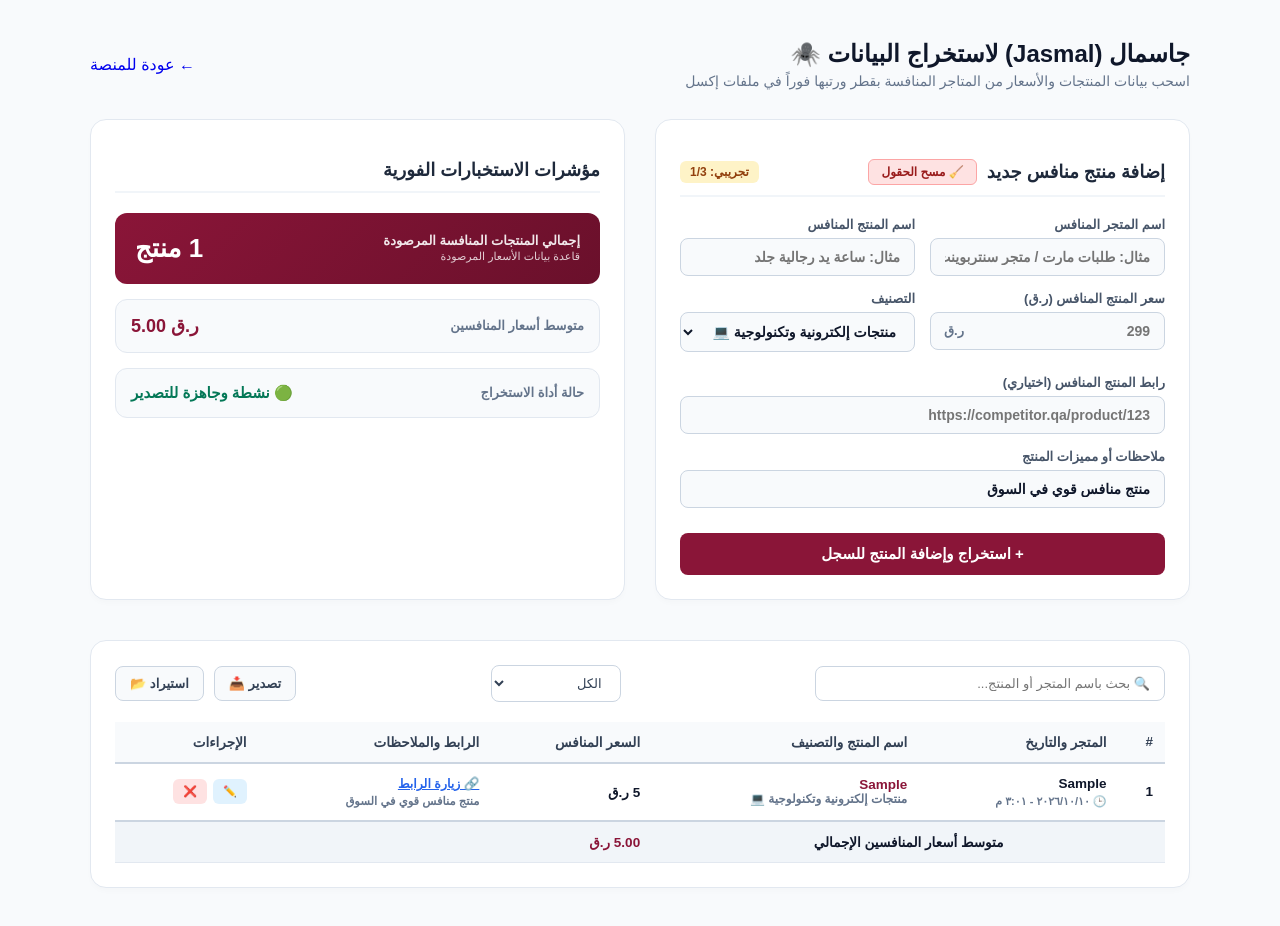
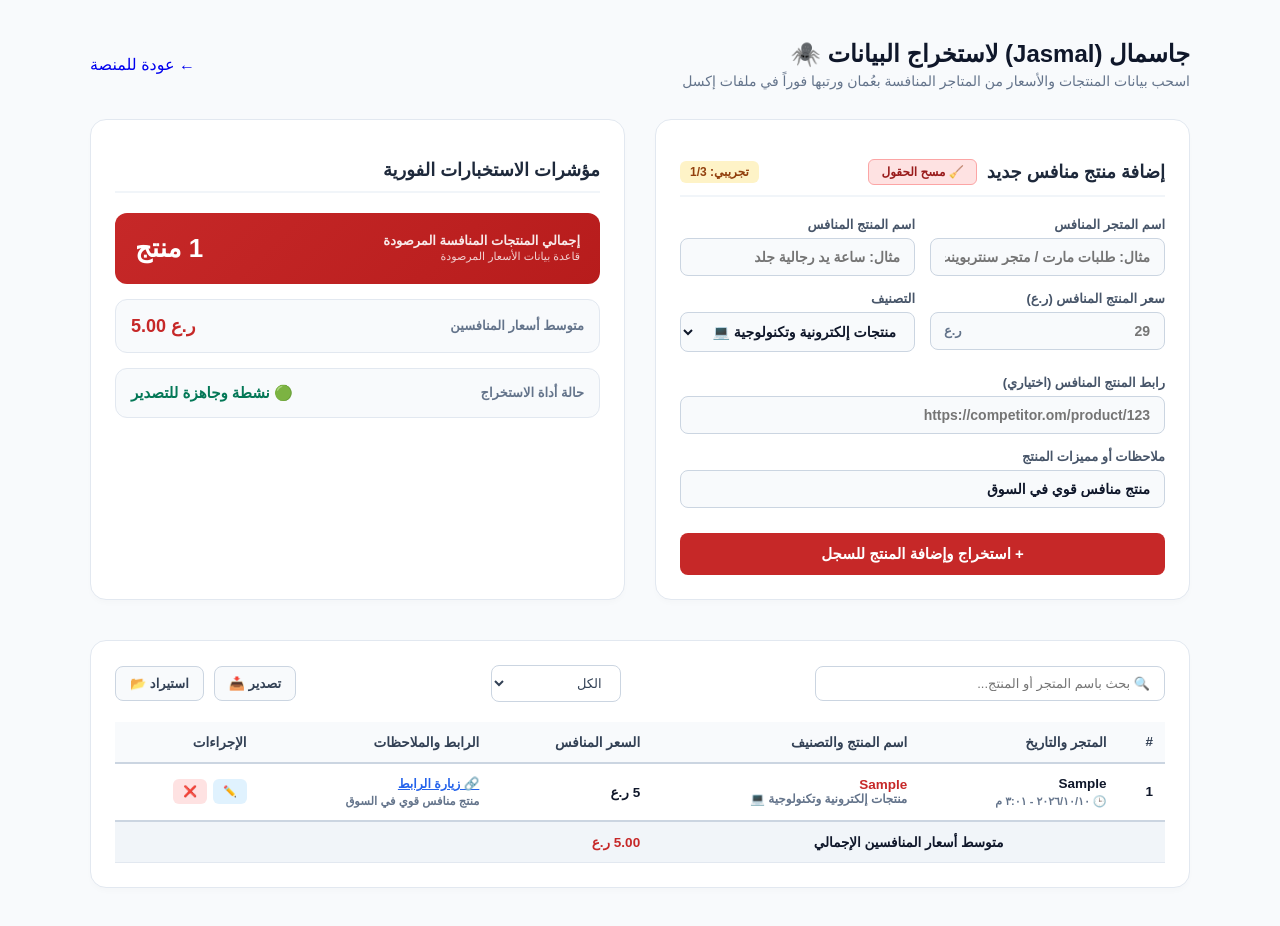
Before and after one commit to engaziasa-lang/engazia-app, a Next.js app: page /hub/om/jasmal in a window 1280 px wide. Both pictures are taken after typing "Sample", "Sample", "5", "https://example.com" into the empty fields and a click on the button "+ استخراج وإضافة المنتج للسجل". Built offline with nearby package versions, Linux system fonts and the light colour scheme.

Commit message:
Update page.tsx

```diff
--- a/app/hub/om/jasmal/page.tsx
+++ b/app/hub/om/jasmal/page.tsx
@@ -12,10 +12,10 @@ interface JasmalItem {
   category: string;
   notes: string;
   createdAt?: string;
-  timestamp?: number; // تمت الإضافة للفرز الزمني
+  timestamp?: number;
 }
 
-export default function JasmalScraperQA() {
+export default function JasmalScraperOM() {
   const [lang, setLang] = useState<'ar' | 'en'>('ar');
 
   const [competitorName, setCompetitorName] = useState<string>('');
@@ -29,7 +29,7 @@ export default function JasmalScraperQA() {
 
   const [items, setItems] = useState<JasmalItem[]>([]);
   const [searchQuery, setSearchQuery] = useState<string>('');
-  const [dateFilter, setDateFilter] = useState<string>('all'); // الفرز الزمني
+  const [dateFilter, setDateFilter] = useState<string>('all');
   const [editingId, setEditingId] = useState<string | null>(null);
 
   const [isClient, setIsClient] = useState(false);
@@ -39,15 +39,13 @@ export default function JasmalScraperQA() {
 
   useEffect(() => {
     setIsClient(true);
-    setIsActivated(!!localStorage.getItem('merchant_license_key_qa'));
+    setIsActivated(!!localStorage.getItem('merchant_license_key_om'));
 
-    // قراءة اللغة من الصفحة الرئيسية
     const savedLang = localStorage.getItem('seerk_global_lang') as 'ar' | 'en';
     if (savedLang) {
       setLang(savedLang);
     }
 
-    // ضبط القيم الافتراضية بناءً على اللغة
     if (savedLang === 'en') {
       setCategorySelect('Electronics & Tech 💻');
       setCustomCategory('Electronics & Tech 💻');
@@ -58,7 +56,7 @@ export default function JasmalScraperQA() {
       setNotes('منتج منافس قوي في السوق');
     }
 
-    const saved = localStorage.getItem('seerk_qa_jasmal_scraper_items');
+    const saved = localStorage.getItem('seerk_om_jasmal_scraper_items');
     if (saved) {
       try { setItems(JSON.parse(saved)); } catch (e) { }
     }
@@ -66,27 +64,26 @@ export default function JasmalScraperQA() {
 
   const saveToLocalStorage = (newItems: JasmalItem[]) => {
     setItems(newItems);
-    localStorage.setItem('seerk_qa_jasmal_scraper_items', JSON.stringify(newItems));
+    localStorage.setItem('seerk_om_jasmal_scraper_items', JSON.stringify(newItems));
   };
 
   const price = typeof productPrice === 'number' ? productPrice : 0;
 
-  // قاموس الترجمة الفوري
   const t = {
     ar: {
       back: '← عودة للمنصة',
       title: 'جاسمال (Jasmal) لاستخراج البيانات 🕷️',
-      desc: 'اسحب بيانات المنتجات والأسعار من المتاجر المنافسة بقطر ورتبها فوراً في ملفات إكسل',
+      desc: 'اسحب بيانات المنتجات والأسعار من المتاجر المنافسة بعُمان ورتبها فوراً في ملفات إكسل',
       editRecord: 'تعديل بيانات المنتج',
       newRecord: 'إضافة منتج منافس جديد',
       clear: '🧹 مسح الحقول',
       trial: 'تجريبي',
       compName: 'اسم المتجر المنافس',
-      compNamePH: 'مثال: طلبات مارت / متجر سنتربوينت قطر',
+      compNamePH: 'مثال: طلبات مارت / متجر سنتربوينت عُمان',
       prodName: 'اسم المنتج المنافس',
       prodNamePH: 'مثال: ساعة يد رجالية جلد',
       priceLabel: 'سعر المنتج المنافس',
-      pricePH: '299',
+      pricePH: '29',
       category: 'التصنيف',
       catTech: 'منتجات إلكترونية وتكنولوجية 💻',
       catFashion: 'أزياء وملابس رجالية/نسائية 👕',
@@ -95,7 +92,7 @@ export default function JasmalScraperQA() {
       catOther: '➕ تصنيف آخر (كتابة يدوية)',
       otherPH: 'اكتب التصنيف المخصص هنا...',
       urlLabel: 'رابط المنتج المنافس (اختياري)',
-      urlPH: 'https://competitor.qa/product/123',
+      urlPH: 'https://competitor.om/product/123',
       notesLabel: 'ملاحظات أو مميزات المنتج',
       notesPH: 'يشمل توصيل مجاني وضمان سنتين',
       saveBtnNew: '+ استخراج وإضافة المنتج للسجل',
@@ -107,7 +104,7 @@ export default function JasmalScraperQA() {
       avgPrice: 'متوسط أسعار المنافسين',
       toolStatus: 'حالة أداة الاستخراج',
       statusActive: 'نشطة وجاهزة للتصدير 🟢',
-      currency: 'ر.ق',
+      currency: 'ر.ع',
       searchPH: '🔍 بحث باسم المتجر أو المنتج...',
       exportBtn: '📥 تصدير Excel',
       importBtn: '📂 استيراد',
@@ -144,18 +141,18 @@ export default function JasmalScraperQA() {
     },
     en: {
       back: '→ Back to Hub',
-      title: 'Jasmal Data Extractor (QA) 🕷️',
-      desc: 'Extract competitor product and pricing data in Qatar and organize it instantly in Excel',
+      title: 'Jasmal Data Extractor (OM) 🕷️',
+      desc: 'Extract competitor product and pricing data in Oman and organize it instantly in Excel',
       editRecord: 'Edit Product Data',
       newRecord: 'Add New Competitor Product',
       clear: '🧹 Clear Fields',
       trial: 'Trial',
       compName: 'Competitor Store Name',
-      compNamePH: 'e.g. Talabat Mart / Centrepoint Qatar',
+      compNamePH: 'e.g. Talabat Mart / Centrepoint Oman',
       prodName: 'Competitor Product Name',
       prodNamePH: 'e.g. Men\'s Leather Watch',
       priceLabel: 'Competitor Product Price',
-      pricePH: '299',
+      pricePH: '29',
       category: 'Category',
       catTech: 'Electronics & Tech 💻',
       catFashion: 'Men/Women Fashion & Clothing 👕',
@@ -164,7 +161,7 @@ export default function JasmalScraperQA() {
       catOther: '➕ Other Category (Manual Entry)',
       otherPH: 'Type custom category here...',
       urlLabel: 'Competitor Product URL (Optional)',
-      urlPH: 'https://competitor.qa/product/123',
+      urlPH: 'https://competitor.om/product/123',
       notesLabel: 'Notes or Product Features',
       notesPH: 'Includes free shipping and 2-year warranty',
       saveBtnNew: '+ Extract & Add Product to Log',
@@ -176,7 +173,7 @@ export default function JasmalScraperQA() {
       avgPrice: 'Average Competitor Price',
       toolStatus: 'Extractor Tool Status',
       statusActive: 'Active & Ready to Export 🟢',
-      currency: 'QAR',
+      currency: 'OMR',
       searchPH: '🔍 Search by store or product...',
       exportBtn: '📥 Export Excel',
       importBtn: '📂 Import',
@@ -256,7 +253,7 @@ export default function JasmalScraperQA() {
 
     const now = new Date();
     const timeOptions: Intl.DateTimeFormatOptions = { hour: 'numeric', minute: 'numeric', hour12: true };
-    const localeStr = lang === 'ar' ? 'ar-QA' : 'en-QA';
+    const localeStr = lang === 'ar' ? 'ar-OM' : 'en-OM';
     const formattedDate = `${now.toLocaleDateString(localeStr)} - ${now.toLocaleTimeString(localeStr, timeOptions)}`;
 
     if (editingId) {
@@ -286,7 +283,7 @@ export default function JasmalScraperQA() {
         createdAt: formattedDate,
         timestamp: now.getTime()
       };
-      saveToLocalStorage([newItem, ...items]); // حفظ الجديد للأعلى
+      saveToLocalStorage([newItem, ...items]);
       alert(text.alerts.saveSuccess);
     }
 
@@ -299,7 +296,6 @@ export default function JasmalScraperQA() {
     setProductPrice(item.productPrice);
     setProductUrl(item.productUrl);
 
-    // مطابقة التصنيفات بذكاء بناءً على المحتوى
     const isTech = item.category.includes('إلكترونية') || item.category.includes('Tech');
     const isFashion = item.category.includes('أزياء') || item.category.includes('Fashion');
     const isPerfume = item.category.includes('عطور') || item.category.includes('Perfume');
@@ -326,7 +322,6 @@ export default function JasmalScraperQA() {
     }
   };
 
-  // فلترة النتائج بناءً على البحث والفرز الزمني
   const filteredItems = items.filter(item => {
     const matchesSearch = item.competitorName.toLowerCase().includes(searchQuery.toLowerCase()) ||
                           item.productName.toLowerCase().includes(searchQuery.toLowerCase()) ||
@@ -417,7 +412,7 @@ export default function JasmalScraperQA() {
     const url = URL.createObjectURL(blob);
     const link = document.createElement("a");
     link.setAttribute("href", url);
-    link.setAttribute("download", `enjazya_qa_jasmal_extracted_data_${dateFilter}.xls`);
+    link.setAttribute("download", `enjazya_om_jasmal_extracted_data_${dateFilter}.xls`);
     document.body.appendChild(link);
     link.click();
     document.body.removeChild(link);
@@ -476,14 +471,14 @@ export default function JasmalScraperQA() {
         .input-wrapper { position: relative; display: flex; align-items: center; width: 100%; }
         .input-wrapper input, .input-wrapper select { width: 100%; padding: 10px 14px; border: 1px solid #cbd5e1; border-radius: 8px; font-size: 14px; font-family: inherit; outline: none; background: #f8fafc; color: #0f172a; font-weight: 600; box-sizing: border-box; text-align: ${lang === 'ar' ? 'right' : 'left'}; }
         .input-wrapper input.with-currency { padding-${lang === 'ar' ? 'left' : 'right'}: 45px; }
-        .input-wrapper input:focus, .input-wrapper select:focus { border-color: #8A1538; background: #ffffff; }
+        .input-wrapper input:focus, .input-wrapper select:focus { border-color: #C62828; background: #ffffff; }
         .currency-tag { position: absolute; ${lang === 'ar' ? 'left: 14px;' : 'right: 14px;'} color: #64748b; font-weight: 800; font-size: 13px; pointer-events: none; }
 
-        .action-btn { background: #8A1538; color: #fff; border: none; width: 100%; padding: 12px; border-radius: 8px; font-weight: 900; font-size: 15px; cursor: pointer; transition: all 0.2s; font-family: inherit; margin-top: 10px; box-sizing: border-box; }
-        .action-btn:hover { background: #6A102B; }
+        .action-btn { background: #C62828; color: #fff; border: none; width: 100%; padding: 12px; border-radius: 8px; font-weight: 900; font-size: 15px; cursor: pointer; transition: all 0.2s; font-family: inherit; margin-top: 10px; box-sizing: border-box; }
+        .action-btn:hover { background: #B71C1C; }
 
         .result-box { background: #f8fafc; border-radius: 12px; padding: 15px; margin-bottom: 15px; display: flex; justify-content: space-between; align-items: center; border: 1px solid #e2e8f0; flex-wrap: wrap; gap: 10px; flex-direction: ${lang === 'ar' ? 'row' : 'row-reverse'}; text-align: ${lang === 'ar' ? 'right' : 'left'}; }
-        .result-box.primary { background: linear-gradient(135deg, #8A1538 0%, #6A102B 100%); color: #fff; border: none; padding: 20px; }
+        .result-box.primary { background: linear-gradient(135deg, #C62828 0%, #B71C1C 100%); color: #fff; border: none; padding: 20px; }
         .result-label { font-size: 13px; font-weight: 700; color: #64748b; }
         .primary .result-label { color: #ffffff; opacity: 0.9; }
         .result-value { font-size: 18px; font-weight: 900; color: #0f172a; direction: ltr; }
@@ -493,14 +488,14 @@ export default function JasmalScraperQA() {
         .table-toolbar { display: flex; justify-content: space-between; align-items: center; margin-bottom: 20px; flex-wrap: wrap; gap: 15px; flex-direction: ${lang === 'ar' ? 'row' : 'row-reverse'}; }
 
         .search-input { padding: 9px 14px; border: 1px solid #cbd5e1; border-radius: 8px; font-family: inherit; font-size: 13px; outline: none; flex-grow: 1; max-width: 350px; box-sizing: border-box; text-align: ${lang === 'ar' ? 'right' : 'left'}; }
-        .search-input:focus { border-color: #8A1538; }
+        .search-input:focus { border-color: #C62828; }
 
         .filter-select { padding: 9px 14px; border: 1px solid #cbd5e1; border-radius: 8px; font-family: inherit; font-size: 13px; outline: none; background: #fff; color: #334155; cursor: pointer; min-width: 130px; }
-        .filter-select:focus { border-color: #8A1538; }
+        .filter-select:focus { border-color: #C62828; }
 
         .table-btns { display: flex; gap: 10px; flex-wrap: wrap; }
         .t-btn { padding: 9px 14px; border-radius: 8px; font-weight: 700; font-size: 13px; cursor: pointer; border: 1px solid #cbd5e1; background: #f8fafc; color: #334155; font-family: inherit; display: flex; align-items: center; justify-content: center; gap: 6px; }
-        .t-btn:hover { background: #f1f5f9; border-color: #8A1538; color: #8A1538; }
+        .t-btn:hover { background: #f1f5f9; border-color: #C62828; color: #C62828; }
 
         .table-responsive { overflow-x: auto; -webkit-overflow-scrolling: touch; width: 100%; }
         .data-table { width: 100%; border-collapse: collapse; font-size: 13.5px; min-width: 900px; }
@@ -520,7 +515,7 @@ export default function JasmalScraperQA() {
           <h1>{text.title}</h1>
           <p>{text.desc}</p>
         </div>
-        <Link href="/hub/qa" className="back-btn">
+        <Link href="/hub/om" className="back-btn">
           {text.back}
         </Link>
       </div>
@@ -623,7 +618,7 @@ export default function JasmalScraperQA() {
 
           <div className="result-box">
             <span className="result-label">{text.avgPrice}</span>
-            <span className="result-value" style={{ color: '#8A1538' }}>{avgCompetitorPrice.toFixed(2)} {text.currency}</span>
+            <span className="result-value" style={{ color: '#C62828' }}>{avgCompetitorPrice.toFixed(2)} {text.currency}</span>
           </div>
 
           <div className="result-box" style={{ background: '#f8fafc' }}>
@@ -695,7 +690,7 @@ export default function JasmalScraperQA() {
                       {item.createdAt && <div style={{ fontSize: '11px', color: '#64748b', marginTop: '4px', fontWeight: 600 }}>🕒 {item.createdAt}</div>}
                     </td>
                     <td>
-                      <div style={{ fontWeight: 800, color: '#8A1538' }}>{item.productName}</div>
+                      <div style={{ fontWeight: 800, color: '#C62828' }}>{item.productName}</div>
                       <div style={{ fontSize: '12px', color: '#64748b' }}>{item.category}</div>
                     </td>
                     <td style={{ fontWeight: 900, color: '#0f172a' }}>{item.productPrice} {text.currency}</td>
@@ -721,7 +716,7 @@ export default function JasmalScraperQA() {
               <tfoot>
                 <tr className="tfoot-row">
                   <td colSpan={3} style={{ textAlign: 'center' }}>{text.table.totalLabel}</td>
-                  <td colSpan={3} style={{ color: '#8A1538' }}>{avgCompetitorPrice.toFixed(2)} {text.currency}</td>
+                  <td colSpan={3} style={{ color: '#C62828' }}>{avgCompetitorPrice.toFixed(2)} {text.currency}</td>
                 </tr>
               </tfoot>
             )}
```
